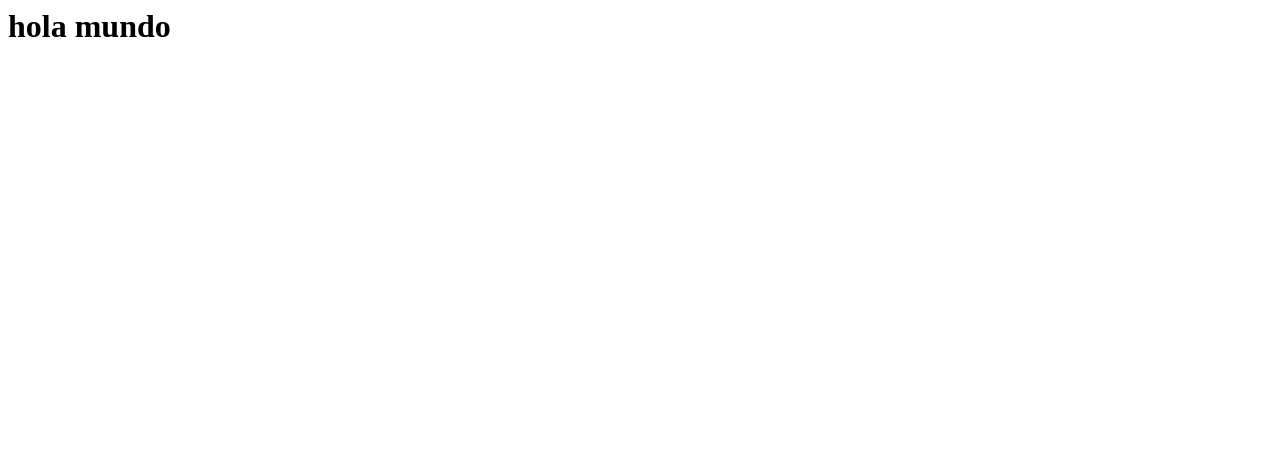
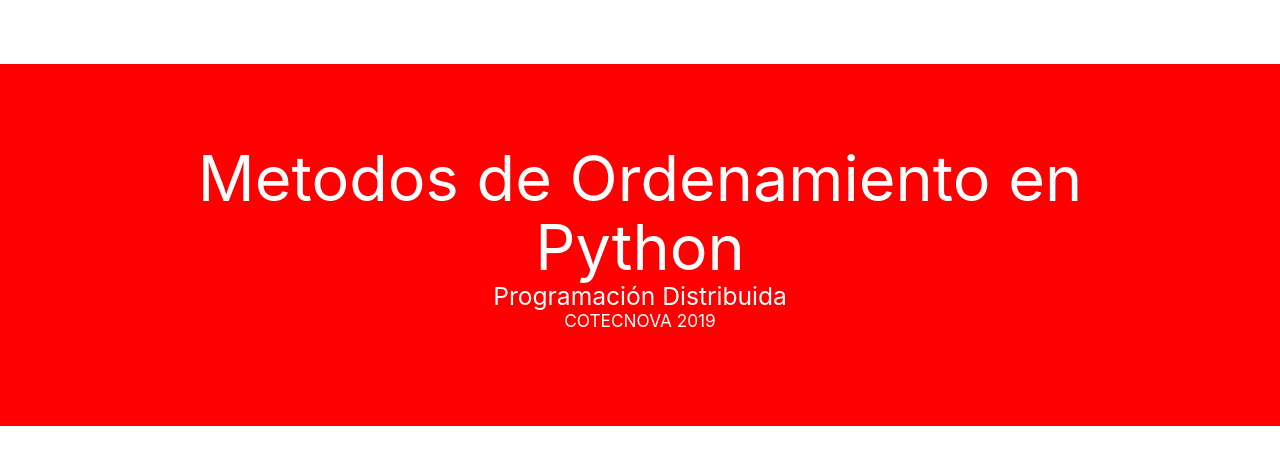
Before and after one commit to yerman87/TallerNo2-M_O, a plain HTML site: page index.html in a window 1280 px wide. Drawn offline with nearby package versions, Linux system fonts and the light colour scheme.

Commit message:
Update index.html

```diff
--- a/index.html
+++ b/index.html
@@ -1,8 +1,36 @@
-<html>
+<!DOCTYPE html>
+<html lang="en">
 <head>
-  <title>hola mundo</title>
- </head>
- <body>
-   <h1>hola mundo</h1>
-   </body>
-   </html>
+  <meta http-equiv="Content-Type" content="text/html; charset=UTF-8"/>
+  <meta name="viewport" content="width=device-width, initial-scale=1"/>
+  <title>Metodos de Ordenamiento en Python</title>
+
+  <!-- CSS  -->
+  <link href="https://fonts.googleapis.com/icon?family=Material+Icons" rel="stylesheet">
+  <link href="css/materialize.css" type="text/css" rel="stylesheet" media="screen,projection"/>
+  <link href="css/style.css" type="text/css" rel="stylesheet" media="screen,projection"/>
+</head>
+<body>
+  <nav class="white" role="navigation">
+    <div class="nav-wrapper container">
+      <a id="logo-container" href="#" class="brand-logo"></a>
+
+    </div>
+  </nav>
+
+  <div id="index-banner" style="background-color:#FF0000;">
+    <div class="section no-pad-bot">
+      <div class="container">
+        <br>
+        <div class="row center">
+          <b>
+            <h1 class="header center white-text">Metodos de Ordenamiento en Python</h1>
+            <h5 class="header col s12 white-text" style="margin-top: -24px;">Programación Distribuida</h5>
+            <h6 class="header col s12 white-text" style="margin-top: -8px;">COTECNOVA 2019</h6>
+          </b>
+        </div>
+        <br><br><br>
+
+      </div>
+    </div>
+  </div>
```
